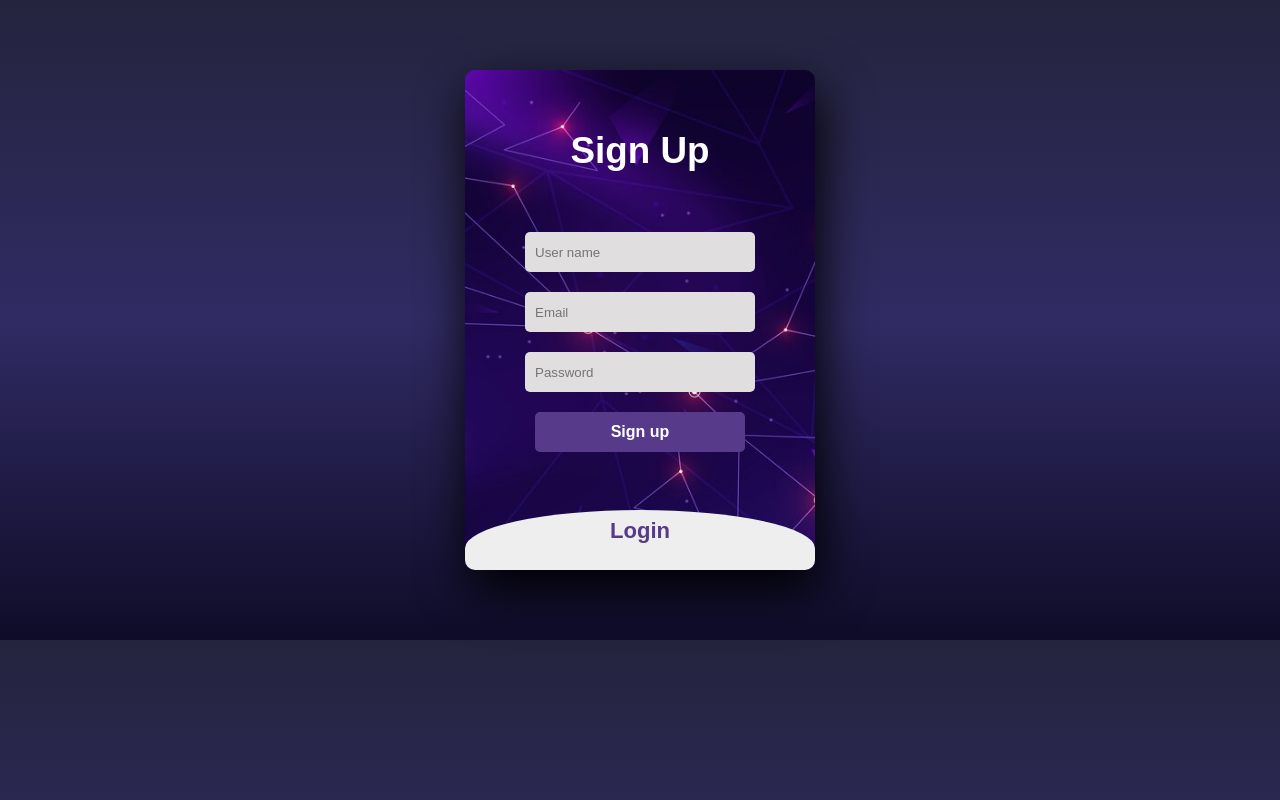
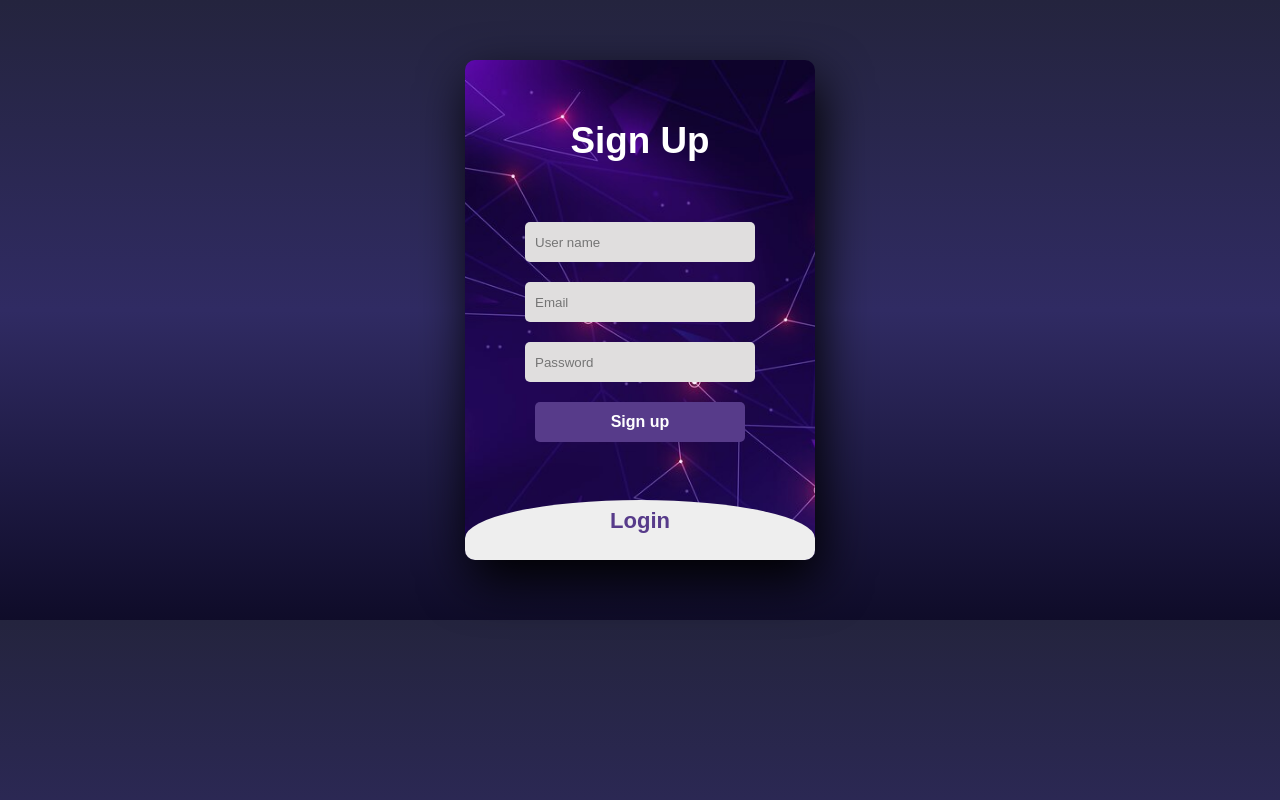
Before and after one commit to KG-dev128/Login-page, a plain HTML site: page index.html in a window 1280 px wide. Drawn offline with Linux system fonts and the light colour scheme.

Commit message:
Completed..

```diff
--- a/style.css
+++ b/style.css
@@ -1,5 +1,5 @@
 body{
-    margin: 70px;
+    margin: 60px;
     padding: 0;
     display: flex;
     justify-content: center;
```
Also changed, not shown: index.html (indentation only).
